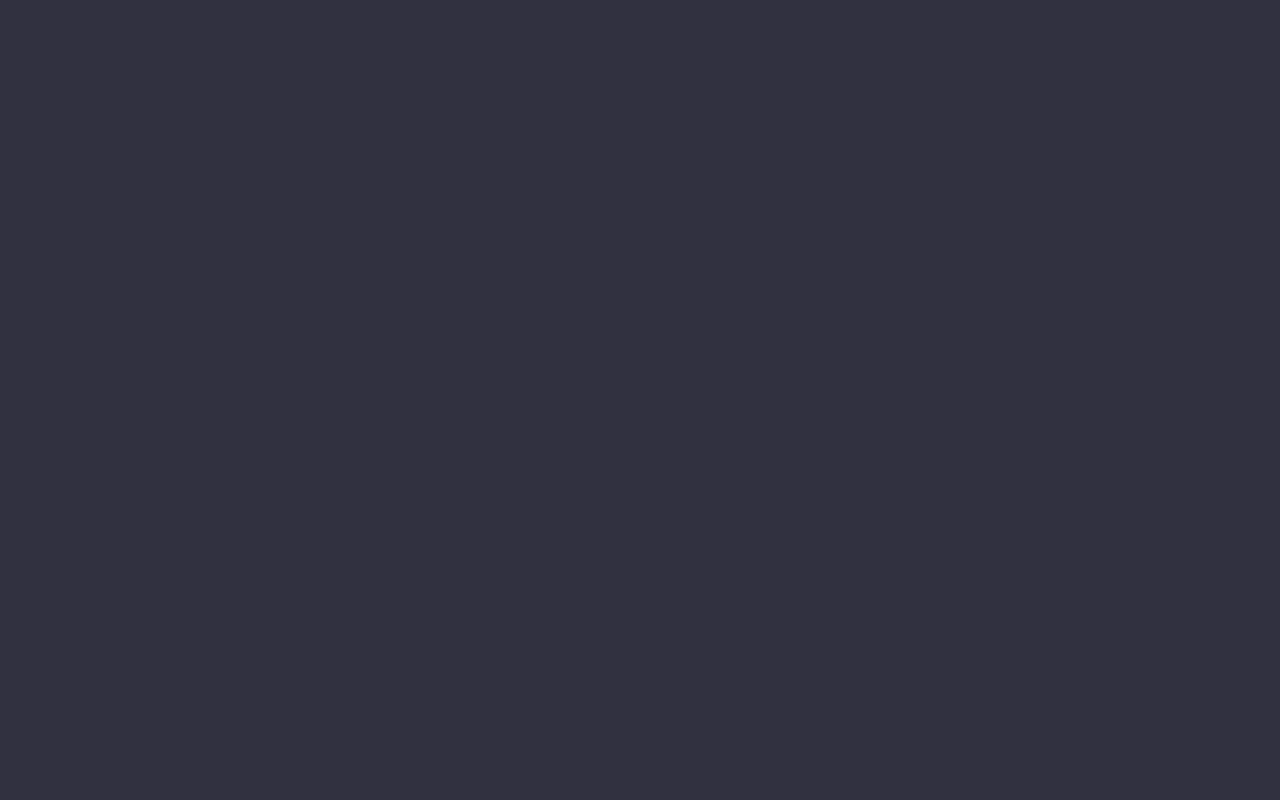
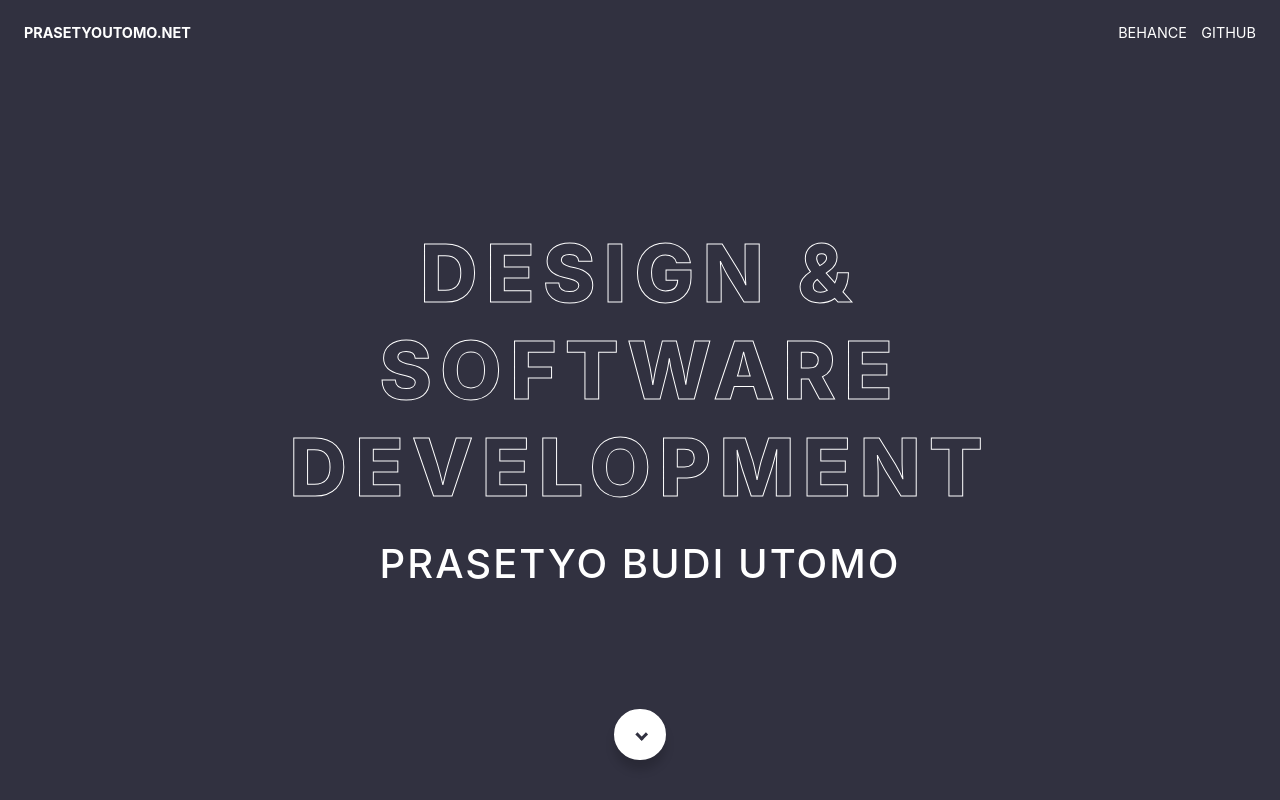
Before and after one commit to prasetyobu21/personal-website, a React (Create React App) app: page / in a window 1280 px wide. Shown: the top 800 px of the page. Built offline with nearby package versions, Linux system fonts and the light colour scheme.

Commit message:
Update App.js

```diff
--- a/src/App.js
+++ b/src/App.js
@@ -150,7 +150,7 @@ const App = () => {
 
       <div>
         <Switch>
-          <Route exact path="/personal-website">
+          <Route exact path="/">
 
             <button className="circlebutton" onClick={nextButton} >
               <div className="arrow"></div>
```
